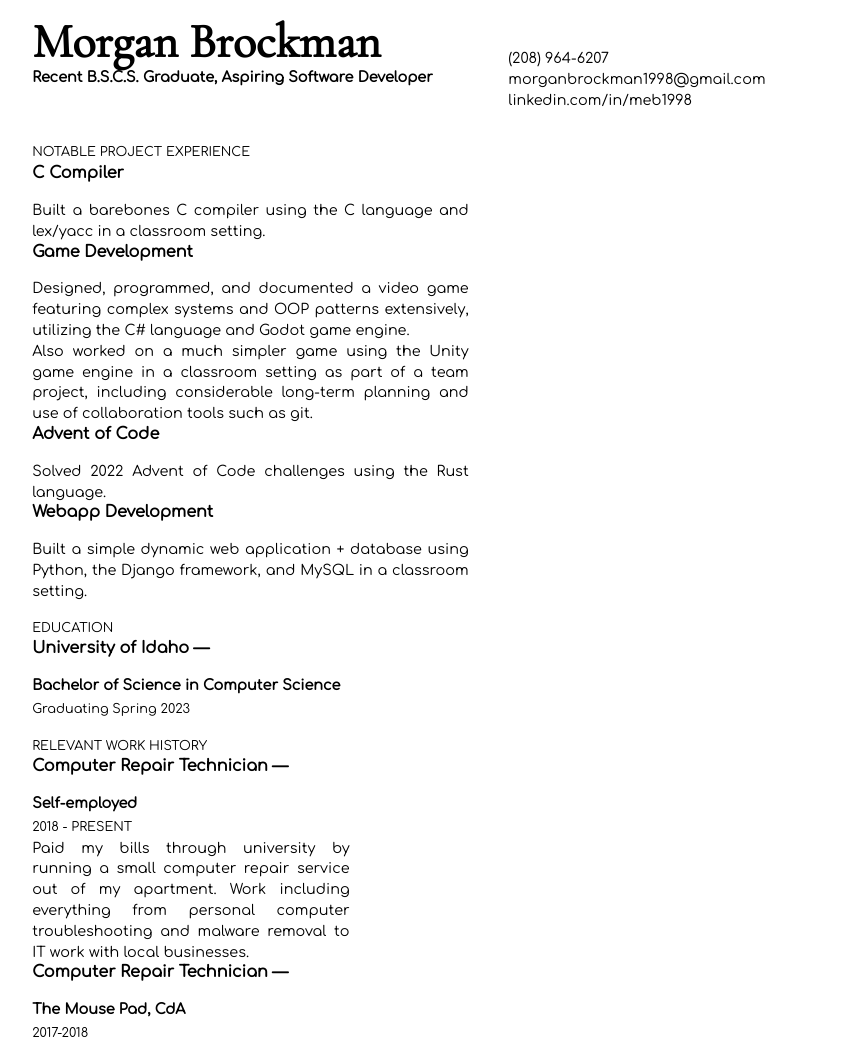
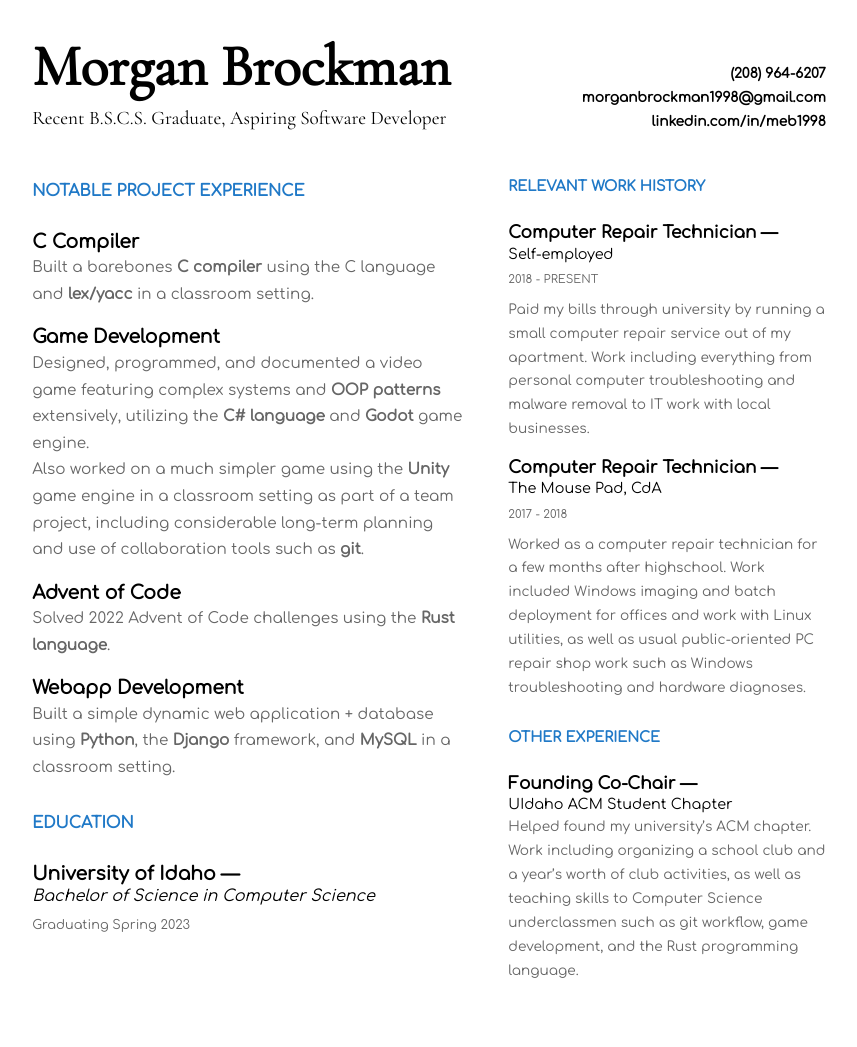
Before and after one commit to SiriusCrack/Personal-Website, a plain HTML site: page resume.html in a window 1280 px wide. Shown: the top 1047 px of the page, without its empty margins (211-1068 px from the left). Drawn offline with nearby package versions, Linux system fonts and the light colour scheme.

Commit message:
completed resume page?

```diff
--- a/resume.html
+++ b/resume.html
@@ -19,9 +19,11 @@
 
     <div class="right">
       <section id="info">
-        <p>(208) 964-6207</p>
-        <p>morganbrockman1998@gmail.com</p>
-        <p>linkedin.com/in/meb1998</p>
+        <p>
+          (208) 964-6207<br />
+          morganbrockman1998@gmail.com<br />
+          linkedin.com/in/meb1998<br />
+        </p>
       </section>
     </div>
   </header>
@@ -32,34 +34,32 @@
         <h2>NOTABLE PROJECT EXPERIENCE</h2>
         <h3>C Compiler</h3>
         <p>
-          Built a barebones C compiler using the C language and lex/yacc in a classroom setting.
+          Built a barebones <strong>C compiler</strong> using the C language and <strong>lex/yacc</strong> in a classroom setting.
         </p>
         <h3>Game Development</h3>
         <p>
-          Designed, programmed, and documented a video game featuring complex systems and OOP
-          patterns extensively, utilizing the C# language and Godot game engine.
+          Designed, programmed, and documented a video game featuring complex systems and <strong>OOP
+            patterns</strong> extensively, utilizing the <strong>C# language</strong> and <strong>Godot</strong> game engine.
         </p>
         <p>
-          Also worked on a much simpler game using the Unity game engine in a classroom setting as
+          Also worked on a much simpler game using the <strong>Unity</strong> game engine in a classroom setting as
           part of a team project, including considerable long-term planning and use of
-          collaboration tools such as git.
+          collaboration tools such as <strong>git</strong>.
         </p>
         <h3>Advent of Code</h3>
         <p>
-          Solved 2022 Advent of Code challenges using the Rust language.
+          Solved 2022 Advent of Code challenges using the <strong>Rust language</strong>.
         </p>
         <h3>Webapp Development</h3>
         <p>
-          Built a simple dynamic web application + database using Python, the Django framework,
-          and MySQL in a classroom setting.
+          Built a simple dynamic web application + database using <strong>Python</strong>, the <strong>Django</strong> framework,
+          and <strong>MySQL</strong> in a classroom setting.
         </p>
       </section>
       <section id="education">
         <h2>EDUCATION</h2>
         <h3>University of Idaho —</h3>
-        <h4>
-          Bachelor of Science in Computer Science
-        </h4>
+        <h4>Bachelor of Science in Computer Science</h4>
         <h5>Graduating Spring 2023</h5>
       </section>
     </div>
@@ -78,7 +78,7 @@
         </p>
         <h3>Computer Repair Technician —</h3>
         <h4>The Mouse Pad, CdA</h4>
-        <h5>2017-2018</h5>
+        <h5>2017 - 2018</h5>
         <p>
           Worked as a computer repair technician for a few months after highschool. Work included
           Windows imaging and batch deployment for offices and work with Linux utilities, as well
@@ -97,6 +97,12 @@
         </p>
       </section>
     </div>
+
+    <footer>
+      <p>
+        Keywords: Software Development, Software Design, Software Documentation, Software Engineering, Compiler Development, Game Development, Web Development, Project Management, Computer Technology, Computer Repair, Troubleshooting,  C (Programming Language), Rust (Programming Language), C#, Object-Oriented Programming (OOP), git, Python, lex, yacc, Django, MySQL, Godot, Unity, Linux
+      </p>
+    </footer>
   </article>
 </body>
 
--- a/styles/resume.css
+++ b/styles/resume.css
@@ -1,52 +1,96 @@
+body {
+  display: flex;
+  flex-wrap: wrap;
+  word-wrap: break-word;
+  text-align: left;
+  max-width: 210mm;
+  width: 100%;
+  margin: auto;
+  margin-top: 2em;
+  font-family: 'Comfortaa';
+  font-size: 1em;
+}
 div {
-  text-align: left;
+  box-sizing: border-box;
 }
 div.left {
   padding-right: 5%;
-  width: 55%;
-}
-div.left #name {
-  padding: 0%;
+  width: 60%;
 }
 div.right {
   width: 40%;
+  font-size: 0.9em;
 }
-div#info {
-  text-align: right;
+header div.right {
   display: flex;
   flex-direction: column;
   justify-content: flex-end;
 }
-@media screen and (max-width: 800px) {
-  div {
-    width: 100% !important;
-    text-align: center !important;
-  }
-}
-body {
-  font-family: 'Comfortaa';
-  text-align: center;
-  display: flex;
-  flex-wrap: wrap;
-  width: 210mm;
-  margin: 2em auto;
-}
 header {
   display: inherit;
+  flex-wrap: inherit;
   width: inherit;
   margin-bottom: 1em;
 }
-section {
-  padding: 1em 0 0 0;
-  line-height: 130%;
+article {
+  display: inherit;
+  flex-wrap: inherit;
+  width: inherit;
+}
+footer {
+  margin-top: 5em;
+}
+footer>p {
+  font-size: 0.75em;
+  color: #999999;
+}
+section#name {
+  padding: 0%;
+  font-family: 'Cormorant Garamond';
+}
+section#info>p {
+  text-align: right;
+  font-weight: bold;
+  color: black;
 }
 h1 {
-  font-family: 'Cormorant Garamond';
-  font-size: 3em;
   margin: 0;
+  font-size: 3.6em;
   font-weight: bold;
 }
 h2 {
+  margin: 2em 0;
+  font-size: 1em;
+  font-weight: bold;
+  color: #2079c7;
+}
+h3 {
+  margin: 1em 0 0.2em;
+  font-weight: bold;
+}
+h4 {
+  margin: 0.2em 0;
+  font-weight: normal;
+}
+#name h4 {
+  font-size: 1.2em;
+}
+#education h4 {
+  font-style: italic;
+}
+h5 {
+  margin: 1em 0;
+  font-size: 0.8em;
+  font-weight: normal;
+  color: #666666;
+}
+p {
+  margin: 0;
+  font-size: 0.95em;
+  line-height: 1.75em;
+  color: #666666;
+}
+/* h2 {
   font-size: 0.8em;
   margin: 0;
   font-weight: lighter;
@@ -85,4 +129,17 @@ ul {
 img {
   width: 90%;
   margin: 0 auto;
+} */
+
+@media screen and (max-width: 800px) {
+  div,
+  div.left,
+  div.right,
+  body,
+  p,
+  section#info>p {
+    width: 100%;
+    padding: 0%;
+    text-align: center;
+  }
 }
```
